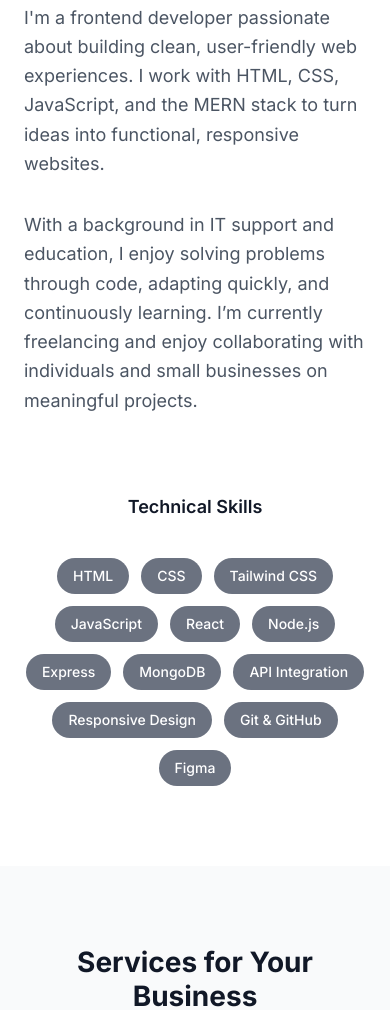
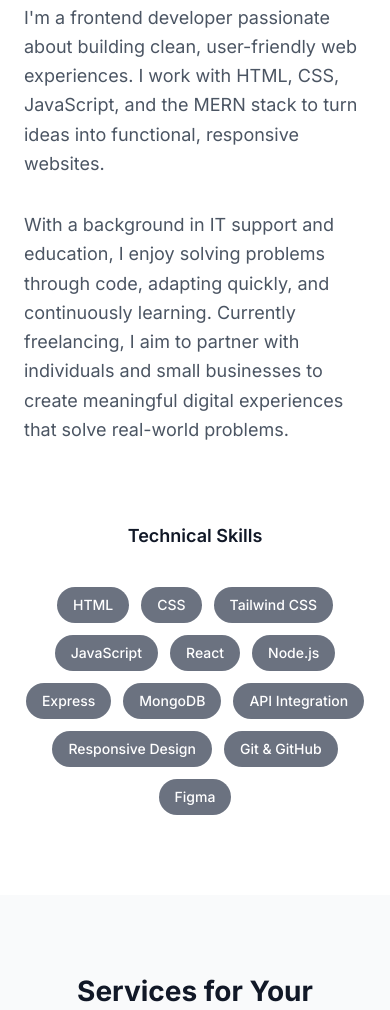
Before and after one commit to m3ghnaa/m3ghnaa.github.io, a plain HTML site: page index.html in a window 390 px wide. Shown: the part 1427-2437 px from the top of the page. Drawn offline with nearby package versions, Linux system fonts and the light colour scheme.

Commit message:
update responsiveness

```diff
--- a/index.html
+++ b/index.html
@@ -125,7 +125,7 @@
 I work with HTML, CSS, JavaScript, and the MERN stack to turn ideas into functional, responsive websites.
           </p>
           <p class="text-body text-gray-600 leading-relaxed">
-            With a background in IT support and education, I enjoy solving problems through code, adapting quickly, and continuously learning. I’m currently freelancing and enjoy collaborating with individuals and small businesses on meaningful projects.
+            With a background in IT support and education, I enjoy solving problems through code, adapting quickly, and continuously learning. Currently freelancing, I aim to partner with individuals and small businesses to create meaningful digital experiences that solve real-world problems.
         </div>
 
         <!-- Image -->
```
